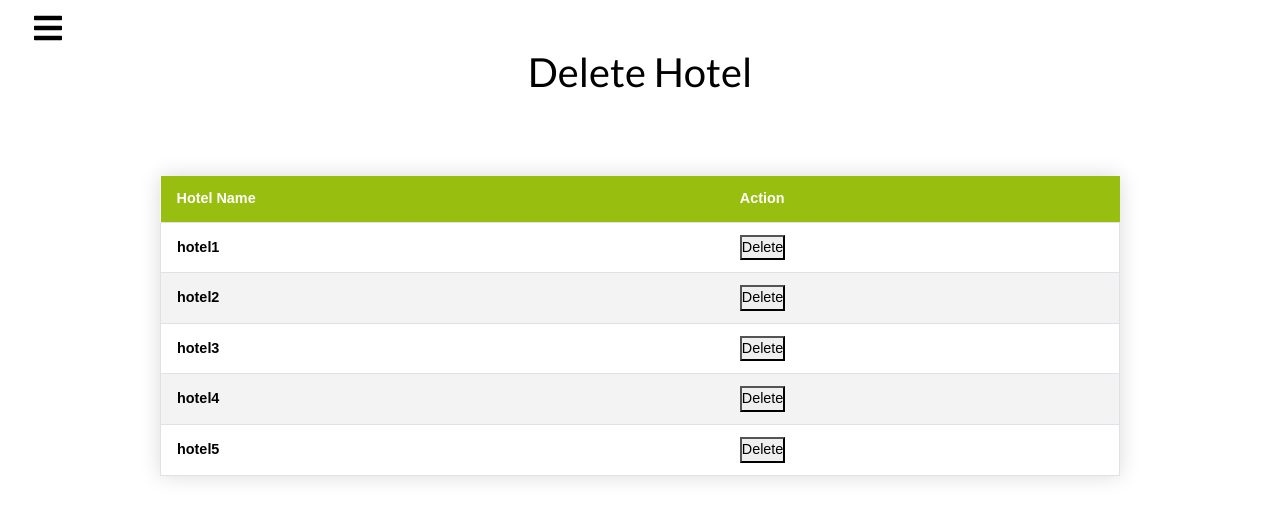
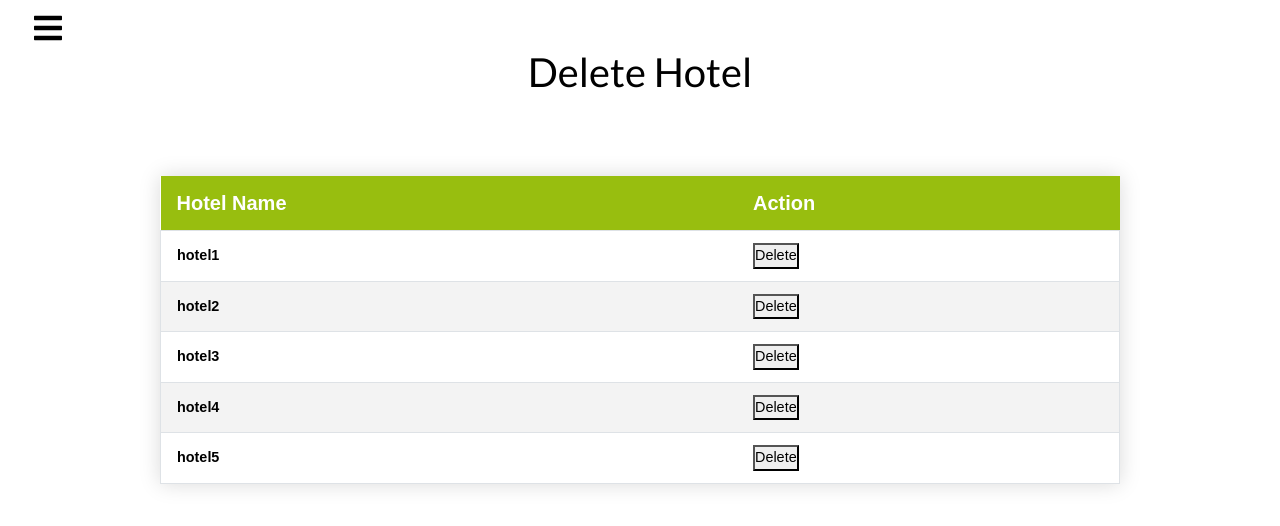
Before and after one commit to Yothu/reservify-front-end, a React (Create React App) app: page /delete_hotel in a window 1280 px wide. Shown: the top 526 px of the page. Built offline with nearby package versions, Linux system fonts and the light colour scheme.

Commit message:
Update src/components/DeleteHotel/DeleteHotelList.js
Co-authored-by: Kyrillos Hany <kirolousbondok6@gmail.com>

```diff
--- a/src/components/DeleteHotel/DeleteHotelList.js
+++ b/src/components/DeleteHotel/DeleteHotelList.js
@@ -7,7 +7,7 @@ const DeleteHotelList = () => {
   return (
     <table className={style['delete-table']}>
       <thead>
-        <tr>
+     <tr className="fs-5">
           <th>Hotel Name</th>
           <th>Action</th>
         </tr>
```
